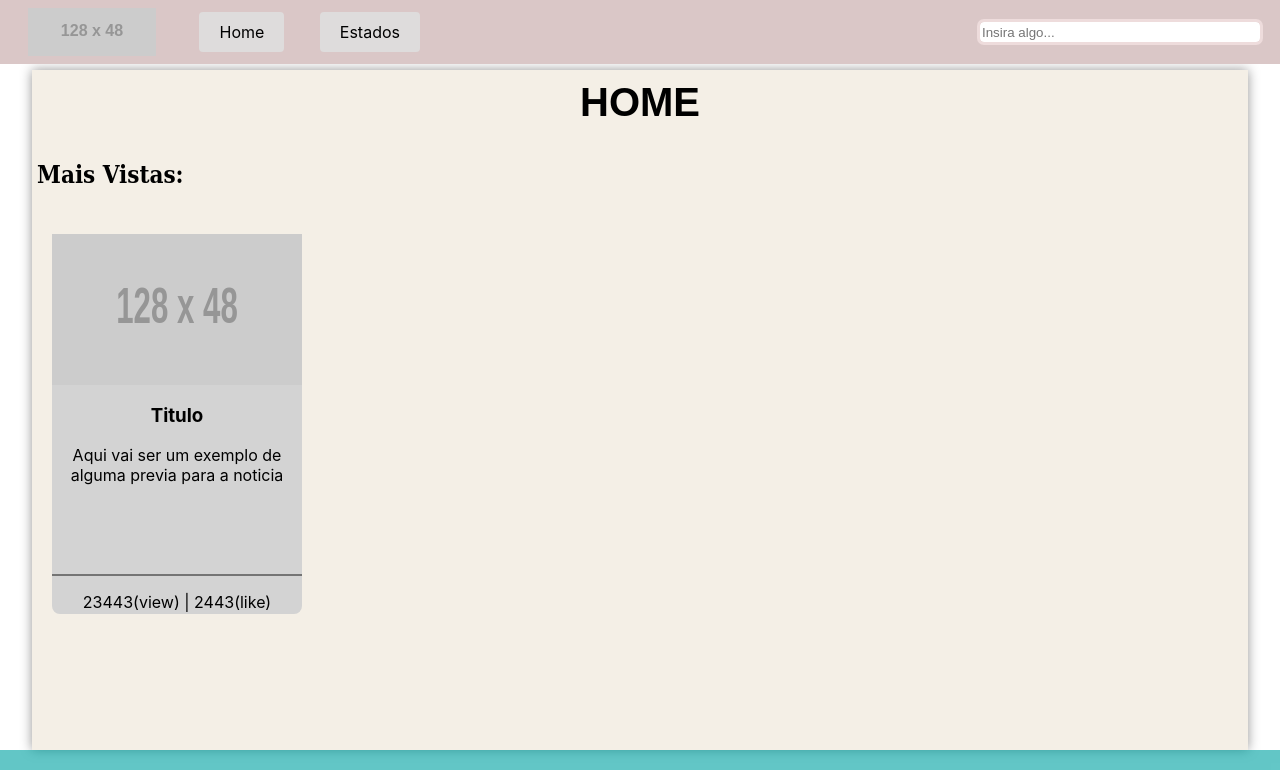
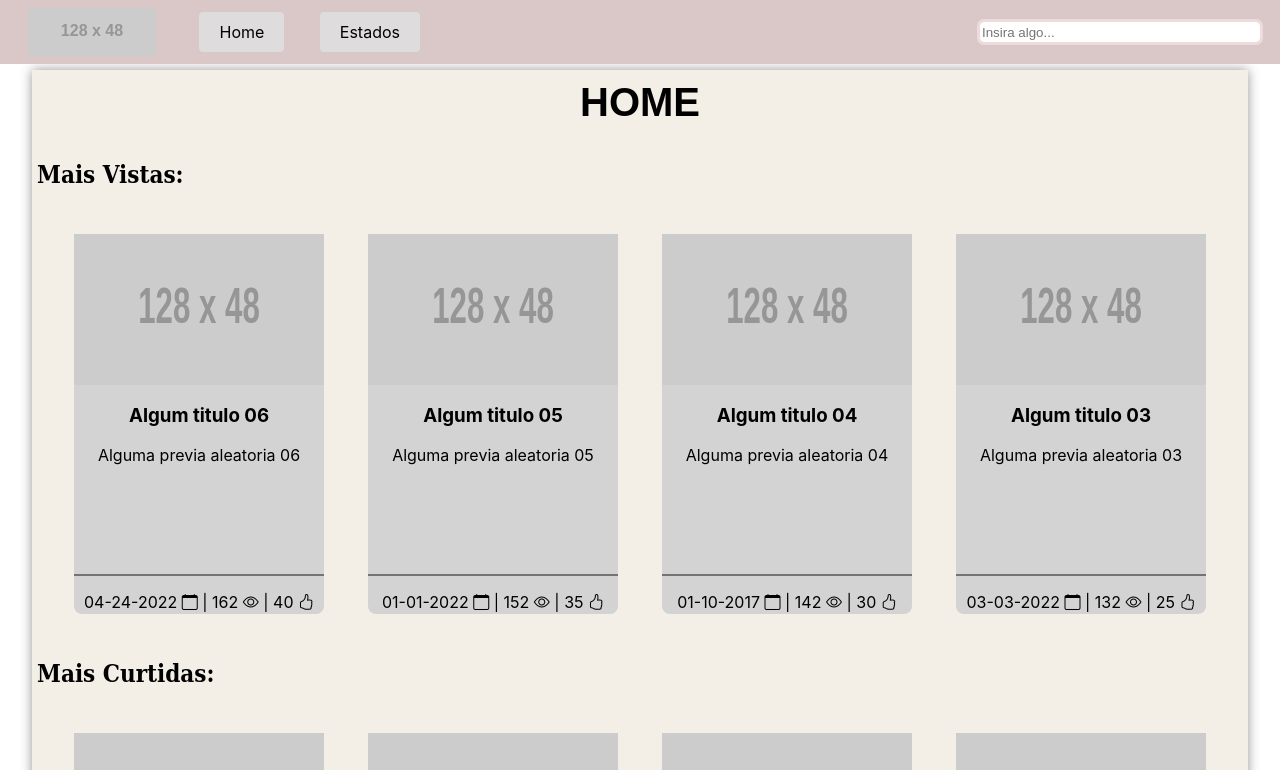
Before and after one commit to GabrielSoaresGomes/JournalCovidReactJS, a React (Create React App) app: page / in a window 1280 px wide. Shown: the top 770 px of the page. Built offline with nearby package versions, Linux system fonts and the light colour scheme.

Commit message:
feat: Metodo para separar noticias

```diff
--- a/src/assets/noticias/noticias.json
+++ b/src/assets/noticias/noticias.json
@@ -1,51 +1,59 @@
 [
   { "id":0,
+    "titulo": "Algum titulo 0",
+    "previa": "Alguma previa aleatoria 0",
+    "imagem": "https://via.placeholder.com/128x48",
+    "views":102,
+    "likes": 10,
+    "conteudo": "Aqui sera o conteudo que sera apresentado na pagina de uma noticia 0.",
+    "data": "12-12-2021"},
+
+  { "id":1,
     "titulo": "Algum titulo 01",
     "previa": "Alguma previa aleatoria 01",
     "imagem": "https://via.placeholder.com/128x48",
-    "views":102,
-    "likes": 10,
-    "conteudo": "Aqui sera o conteudo que sera apresentado na pagina de uma noticia 01."},
-  { "id":1,
+    "views":112,
+    "likes": 15,
+    "conteudo": "Aqui sera o conteudo que sera apresentado na pagina de uma noticia 01.",
+    "data": "05-31-2020"},
+  { "id":2,
     "titulo": "Algum titulo 02",
     "previa": "Alguma previa aleatoria 02",
     "imagem": "https://via.placeholder.com/128x48",
-    "views":112,
-    "likes": 15,
-    "conteudo": "Aqui sera o conteudo que sera apresentado na pagina de uma noticia 02."},
-  { "id":2,
+    "views":122,
+    "likes": 20,
+    "conteudo": "Aqui sera o conteudo que sera apresentado na pagina de uma noticia 02.",
+    "data":  "03-25-2022"},
+  { "id":3,
     "titulo": "Algum titulo 03",
     "previa": "Alguma previa aleatoria 03",
     "imagem": "https://via.placeholder.com/128x48",
-    "views":122,
-    "likes": 20,
-    "conteudo": "Aqui sera o conteudo que sera apresentado na pagina de uma noticia 03."},
-  { "id":3,
+    "views":132,
+    "likes": 25,
+    "conteudo": "Aqui sera o conteudo que sera apresentado na pagina de uma noticia 03.",
+    "data": "03-03-2022"},
+  { "id":4,
     "titulo": "Algum titulo 04",
     "previa": "Alguma previa aleatoria 04",
     "imagem": "https://via.placeholder.com/128x48",
-    "views":132,
-    "likes": 25,
-    "conteudo": "Aqui sera o conteudo que sera apresentado na pagina de uma noticia 04."},
-  { "id":4,
+    "views":142,
+    "likes": 30,
+    "conteudo": "Aqui sera o conteudo que sera apresentado na pagina de uma noticia 04.",
+    "data": "01-10-2017"},
+  { "id":5,
     "titulo": "Algum titulo 05",
     "previa": "Alguma previa aleatoria 05",
     "imagem": "https://via.placeholder.com/128x48",
-    "views":142,
-    "likes": 30,
-    "conteudo": "Aqui sera o conteudo que sera apresentado na pagina de uma noticia 05."},
-  { "id":5,
+    "views":152,
+    "likes": 35,
+    "conteudo": "Aqui sera o conteudo que sera apresentado na pagina de uma noticia 05.",
+    "data": "01-01-2022"},
+  { "id":6,
     "titulo": "Algum titulo 06",
     "previa": "Alguma previa aleatoria 06",
     "imagem": "https://via.placeholder.com/128x48",
-    "views":152,
-    "likes": 35,
-    "conteudo": "Aqui sera o conteudo que sera apresentado na pagina de uma noticia 06."},
-  { "id":6,
-    "titulo": "Algum titulo 07",
-    "previa": "Alguma previa aleatoria 07",
-    "imagem": "https://via.placeholder.com/128x48",
     "views":162,
     "likes": 40,
-    "conteudo": "Aqui sera o conteudo que sera apresentado na pagina de uma noticia 07."}
+    "conteudo": "Aqui sera o conteudo que sera apresentado na pagina de uma noticia 06.",
+    "data": "04-24-2022"}
 ]
--- a/src/components/card-all/Card/index.js
+++ b/src/components/card-all/Card/index.js
@@ -13,7 +13,7 @@ const Card = (props) => {
                 <CardLink destino="/" />
             </div>
             <div className="card-footer">
-                <p>{props.views}(view) | {props.like}(like)</p>
+                <p>{props.data} <i className="bi bi-calendar"></i>  | {props.views} <i className="bi bi-eye"></i> | {props.like} <i className="bi bi-hand-thumbs-up"></i></p>
             </div>
         </div>
     )
--- a/src/components/card-all/CardContainer/CardContainer.css
+++ b/src/components/card-all/CardContainer/CardContainer.css
@@ -1,4 +1,5 @@
 .card-container {
     display: flex;
     padding: 20px;
+    justify-content: space-around;
 }
--- a/src/components/card-all/CardContainer/index.js
+++ b/src/components/card-all/CardContainer/index.js
@@ -2,13 +2,17 @@ import React from 'react'
 import H2 from "../../layout/Headings/H2";
 
 import './CardContainer.css'
+import Card from "../Card";
 
 const CardContainer = (props) => {
     return (
         <div className="card-container-all">
             <H2 texto={props.containerName} />
             <div className="card-container">
-                {props.children}
+                { props.noticias.map((noticia) => {
+                    return(<Card key={noticia.id} imagem={noticia.imagem} title={noticia.titulo} data={noticia.data}
+                                 previa={noticia.previa} views={noticia.views} like={noticia.likes}  />)
+                }) }
             </div>
         </div>
     )
--- a/src/pages/Home/index.js
+++ b/src/pages/Home/index.js
@@ -1,4 +1,4 @@
-import React, {useState} from 'react'
+import React, {useState, useEffect} from 'react'
 
 
 import Container from "../../components/layout/Container";
@@ -10,23 +10,42 @@ const Home = () => {
 
     const noticias = require('../../assets/noticias/noticias.json')
     const [maisVistas, setMaisVistas] = useState([])
+    const [maisCurtidas, setMaisCurtidas] = useState([])
+    const [maisRecentes, setMaisRecentes] = useState([])
 
-    const definirMaisVistas = () => {
-        let noticiasArray = []
-        for (let c = 0; c < 4; c++) {
+    function separarNoticias (ordenarPor, numeroNoticias=4) {
+        const noticiasArray = noticias.sort((a,b) => {
+            if (ordenarPor === "data") {
+                return new Date(b['data']) - new Date(a['data'])
+            }
+            return b[ordenarPor] - a[ordenarPor]
+        })
+        let novoArray = []
+        for (let c = 0; c < numeroNoticias; c++) {
+            novoArray.push(noticiasArray[c])
+        }
+        switch (ordenarPor) {
+            case 'views': setMaisVistas(novoArray); break
+            case 'likes': setMaisCurtidas(novoArray); break
+            case 'data': setMaisRecentes(novoArray); break
+        }
 
-        }
     }
-    console.log(noticias)
+
+    useEffect(() => {
+        separarNoticias("views", 4)
+        separarNoticias("likes", 4)
+        separarNoticias("data", 4)
+
+
+    }, [])
 
     return (
         <Container>
             <H1 texto="HOME" />
-            <CardContainer containerName="Mais Vistas: ">
-                <Card imagem="https://via.placeholder.com/128x48"
-                title="Titulo" previa="Aqui vai ser um exemplo de alguma previa para a noticia"
-                views="23443" like="2443"/>
-            </CardContainer>
+            <CardContainer noticias={maisVistas} containerName="Mais Vistas: " />
+            <CardContainer noticias={maisCurtidas} containerName="Mais Curtidas: " />
+            <CardContainer noticias={maisRecentes} containerName="Mais Recentes: " />
         </Container>
     )
 }
```
